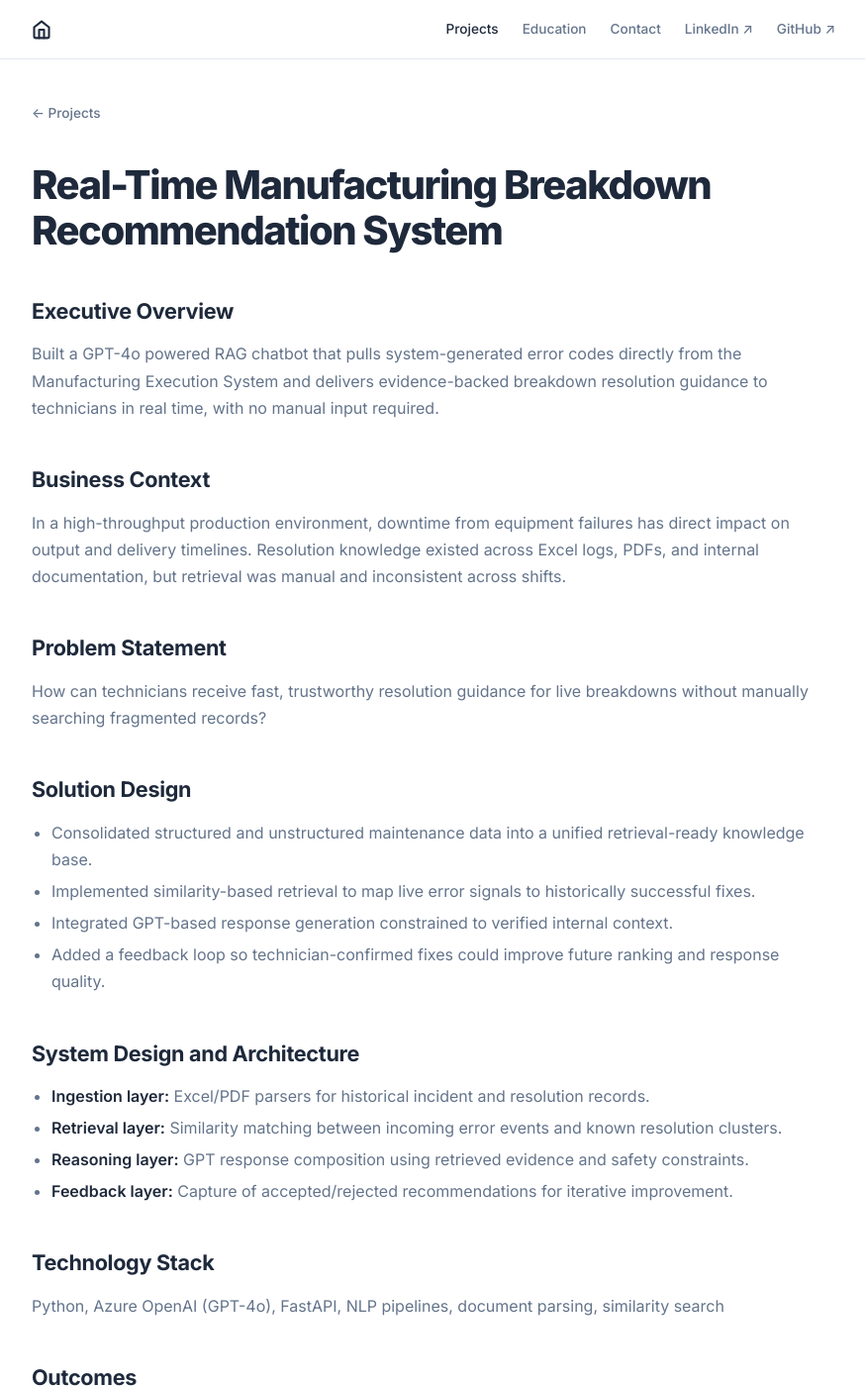
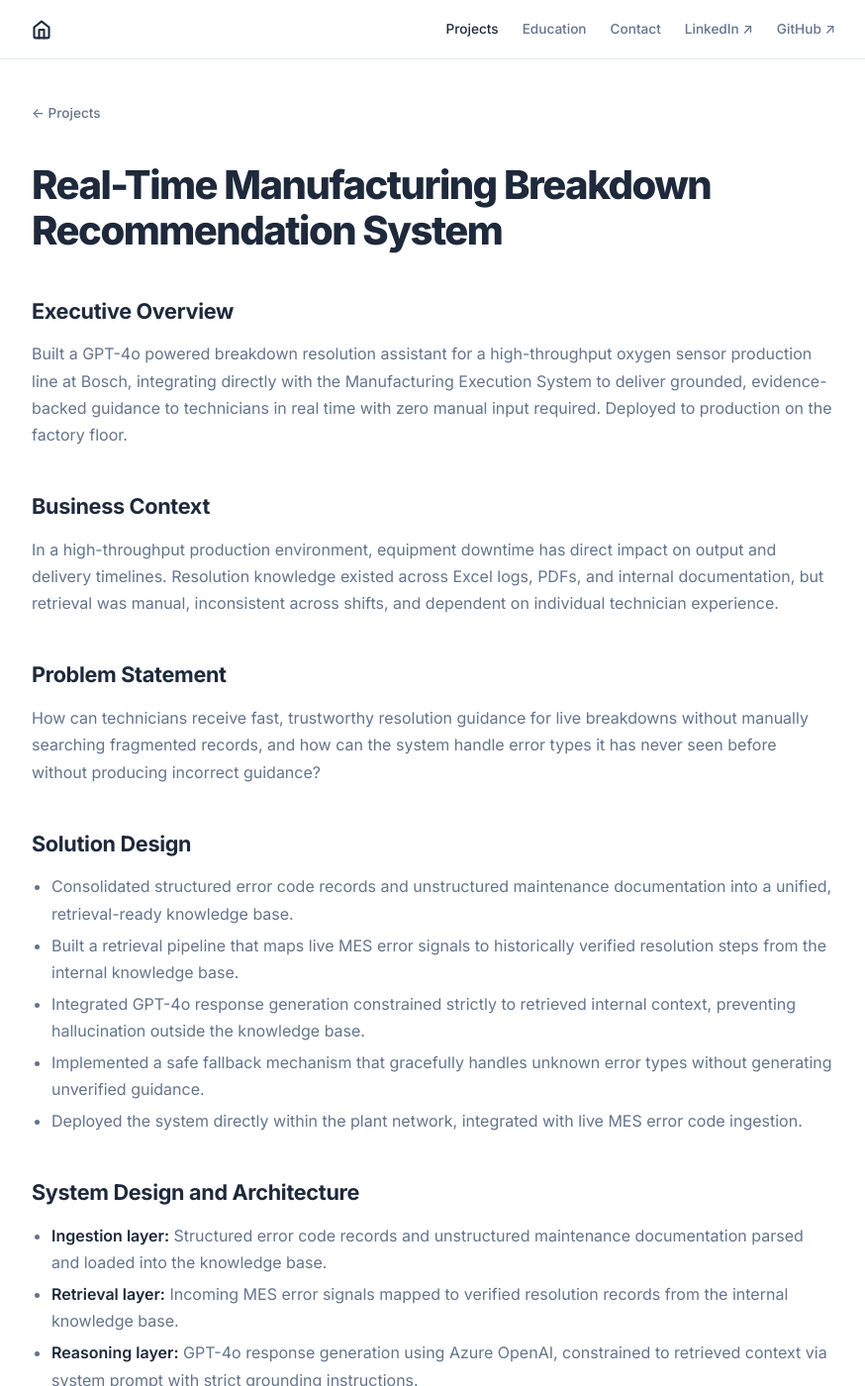
Before and after one commit to hithashri/hithashri.github.io, a Jekyll site: the page built from projects/recommendation-engine-chatbot.md, in a window 1280 px wide and 1400 px high. Shown: the whole window at 99% size, without its empty margins (202-1076 px from the left). Built offline with Jekyll 4.4.1, drawn with Linux system fonts in a browser that asks for light colours; some of the changed text lies outside the part shown.

Commit message:
new project included

````diff
--- /dev/null
+++ b/projects/mes-rag-chatbot.md
@@ -0,0 +1,84 @@
+---
+title: MES RAG Chatbot, Vector Search and Retrieval Architecture
+permalink: /projects/mes-rag-chatbot/
+---
+
+<a class="back-link" href="/projects.html">← Projects</a>
+
+# MES RAG Chatbot: Vector Search and Retrieval Architecture
+
+<div class="project-links">
+  <a href="https://github.com/hithashri/mes_rag_chatbot" class="btn btn-primary" target="_blank" rel="noopener">GitHub ↗</a>
+</div>
+
+## Executive Overview
+
+Built a fully functional RAG chatbot for a manufacturing use case, implementing the complete vector search pipeline from document ingestion through semantic retrieval to grounded LLM generation, with a human-in-the-loop knowledge base updater for handling out-of-distribution queries. Built independently to explore and implement the retrieval architecture underlying production RAG systems.
+
+## Motivation
+
+At Bosch, I built the production breakdown recommendation system that served technicians on the factory floor, but that project operated within proprietary infrastructure where the vector search, embedding pipeline, and retrieval logic were abstracted behind enterprise tooling. I did not get to build the RAG internals from scratch: choosing the embedding model, configuring the vector store, tuning retrieval thresholds, or designing fallback behaviour when the system encounters something outside its training distribution.
+
+I wanted to understand those mechanics at the implementation level: how chunking strategy affects retrieval quality, where cosine distance thresholds should sit to balance recall and hallucination risk, and what happens architecturally when a RAG system needs to extend its own knowledge base at runtime. This project was built to answer those questions hands-on.
+
+## Problem Statement
+
+How do you build a RAG system that knows when it does not know the answer, and what happens when it encounters a query outside its knowledge base?
+
+## Solution Design
+
+- Ingested both structured (CSV error codes) and unstructured (equipment manuals) data into a persistent local vector store using sentence-transformer embeddings.
+- Implemented semantic retrieval with a tunable cosine distance fallback threshold to detect low-confidence retrievals before they reach the generation layer.
+- Constrained LLM generation strictly to retrieved context to prevent hallucination.
+- Built a human-in-the-loop updater that triggers when retrieval confidence is low, allowing operators to extend the knowledge base interactively and automatically rebuild the vector index.
+
+## System Design and Architecture
+
+- **Ingestion layer (ingest.py):** Reads structured error code records from CSV and unstructured equipment manual text. Applies paragraph-level chunking on blank line boundaries. Embeds all documents using all-MiniLM-L6-v2 (384-dimensional vectors). Stores in a ChromaDB persistent collection with HNSW indexing and cosine similarity.
+- **Retrieval layer (retriever.py):** Embeds incoming query using the same sentence-transformer model. Queries ChromaDB for top-3 most semantically similar chunks. Applies cosine distance fallback threshold of 0.4; retrievals above this threshold trigger the fallback path. Returns results alongside a fallback_needed flag.
+- **Generation layer (generator.py):** Orchestrates the full pipeline. On successful retrieval, builds a grounded prompt with retrieved context and calls OpenAI gpt-4o-mini at temperature 0.2 with strict instructions to answer only from provided context. On fallback, routes to the updater.
+- **Updater layer (updater.py):** Human-in-the-loop component for unknown queries. Collects new error code details via CLI, checks for duplicates, appends to the CSV, and fully rebuilds the vector index from scratch.
+
+## Data Flow
+
+```
+User Query
+    │
+    ▼
+generator.generate()
+    │
+    ├── retriever.retrieve()
+    │       ├── Embed query (all-MiniLM-L6-v2)
+    │       ├── Query ChromaDB (top-3, cosine)
+    │       └── Return results + fallback_needed flag
+    │
+    ├── [distance <= 0.4] → Build grounded prompt → gpt-4o-mini → Answer
+    │
+    └── [distance > 0.4] → updater.run_updater()
+                                ├── Collect new error via CLI
+                                ├── Append to CSV
+                                └── Full re-index (delete + rebuild ChromaDB)
+```
+
+## Notable Design Decisions
+
+- **Local embeddings, cloud LLM:** Embedding computation runs entirely locally using sentence-transformers (fast, free, no API calls). OpenAI is called only for the final generation step, minimizing latency and cost.
+- **Fallback threshold (0.4):** A custom cosine distance cutoff that determines when to admit the system does not have a good answer rather than generating a low-confidence response. Prevents hallucination at the retrieval gate rather than relying solely on the LLM.
+- **Paragraph-level chunking:** The equipment manual is split on blank line boundaries rather than fixed-size windows, preserving semantic coherence of each chunk.
+- **Full rebuild on update:** When new data is added, the collection is deleted and rebuilt from scratch rather than incrementally upserted, ensuring index consistency.
+
+## Technology Stack
+
+Python, ChromaDB (HNSW, cosine similarity), Sentence-Transformers (all-MiniLM-L6-v2, 384-dim), OpenAI (gpt-4o-mini), Pandas, FastAPI (planned REST layer)
+
+## Data Sources
+
+- **error_codes.csv:** 15 structured MES error codes (ERR-001 to ERR-015) with descriptions, assembly lines, stations, and multi-step resolution procedures.
+- **equipment_manuals.txt:** Synthetic plant operations manual covering assembly lines A/B/C, 8 stations, shift schedules, escalation procedures, quarantine zones, and safety protocols.
+
+## Outcomes
+
+- Fully functional CLI-based RAG pipeline from ingestion through retrieval to grounded generation.
+- Fallback threshold correctly identifies out-of-distribution queries before they reach the LLM.
+- Human-in-the-loop updater extends the knowledge base at runtime and rebuilds the vector index automatically.
+- Demonstrates end-to-end understanding of the RAG architecture: chunking strategy, embedding model selection, vector store configuration, retrieval confidence gating, and grounded generation.
--- a/projects/recommendation-engine-chatbot.md
+++ b/projects/recommendation-engine-chatbot.md
@@ -9,44 +9,44 @@ permalink: /projects/recommendation-engine-chatbot/
 
 ## Executive Overview
 
-Built a GPT-4o powered RAG chatbot that pulls system-generated error codes directly from the Manufacturing Execution System and delivers evidence-backed breakdown resolution guidance to technicians in real time, with no manual input required.
+Built a GPT-4o powered breakdown resolution assistant for a high-throughput oxygen sensor production line at Bosch, integrating directly with the Manufacturing Execution System to deliver grounded, evidence-backed guidance to technicians in real time with zero manual input required. Deployed to production on the factory floor.
 
 ## Business Context
 
-In a high-throughput production environment, downtime from equipment failures has direct impact on output and delivery timelines. Resolution knowledge existed across Excel logs, PDFs, and internal documentation, but retrieval was manual and inconsistent across shifts.
+In a high-throughput production environment, equipment downtime has direct impact on output and delivery timelines. Resolution knowledge existed across Excel logs, PDFs, and internal documentation, but retrieval was manual, inconsistent across shifts, and dependent on individual technician experience.
 
 ## Problem Statement
 
-How can technicians receive fast, trustworthy resolution guidance for live breakdowns without manually searching fragmented records?
+How can technicians receive fast, trustworthy resolution guidance for live breakdowns without manually searching fragmented records, and how can the system handle error types it has never seen before without producing incorrect guidance?
 
 ## Solution Design
 
-- Consolidated structured and unstructured maintenance data into a unified retrieval-ready knowledge base.
-- Implemented similarity-based retrieval to map live error signals to historically successful fixes.
-- Integrated GPT-based response generation constrained to verified internal context.
-- Added a feedback loop so technician-confirmed fixes could improve future ranking and response quality.
+- Consolidated structured error code records and unstructured maintenance documentation into a unified, retrieval-ready knowledge base.
+- Built a retrieval pipeline that maps live MES error signals to historically verified resolution steps from the internal knowledge base.
+- Integrated GPT-4o response generation constrained strictly to retrieved internal context, preventing hallucination outside the knowledge base.
+- Implemented a safe fallback mechanism that gracefully handles unknown error types without generating unverified guidance.
+- Deployed the system directly within the plant network, integrated with live MES error code ingestion.
 
 ## System Design and Architecture
 
-- **Ingestion layer:** Excel/PDF parsers for historical incident and resolution records.
-- **Retrieval layer:** Similarity matching between incoming error events and known resolution clusters.
-- **Reasoning layer:** GPT response composition using retrieved evidence and safety constraints.
-- **Feedback layer:** Capture of accepted/rejected recommendations for iterative improvement.
-
-<!-- Add your draw.io architecture diagram here later: assets/diagrams/recommendation-system-architecture.png -->
+- **Ingestion layer:** Structured error code records and unstructured maintenance documentation parsed and loaded into the knowledge base.
+- **Retrieval layer:** Incoming MES error signals mapped to verified resolution records from the internal knowledge base.
+- **Reasoning layer:** GPT-4o response generation using Azure OpenAI, constrained to retrieved context via system prompt with strict grounding instructions.
+- **Fallback layer:** Confidence-gated fallback logic that detects low-confidence retrievals and returns a safe, explicit non-answer rather than a hallucinated response.
+- **Deployment layer:** FastAPI backend, deployed on-premise within the Bosch plant network.
 
 ## Technology Stack
 
-Python, Azure OpenAI (GPT-4o), FastAPI, NLP pipelines, document parsing, similarity search
+Python, Azure OpenAI (GPT-4o), FastAPI, structured and unstructured document parsing, on-premise deployment
 
 ## Outcomes
 
-- **96% accuracy** on known failure cases with evidence-backed recommendations.
-- **100% safe fallback rate** for unseen error types, preventing incorrect guidance.
-- Automated error code ingestion from MES with zero manual input.
+- **96% accuracy** on known failure cases with evidence-backed, grounded recommendations.
+- **100% safe fallback rate** for unseen error types, preventing incorrect guidance from reaching the factory floor.
+- Zero manual input required from technicians; error codes ingested directly from MES.
 - Reduced production downtime on the oxygen sensor line.
-- Established a continuously improving, retrieval-backed support workflow.
+- Successfully deployed as a production system within the Bosch plant network.
 
-## Confidentiality Note
+## Note
 
-Specific internal datasets, system identifiers, and implementation details are intentionally abstracted.
+This was a production system built on proprietary Bosch infrastructure. Specific datasets, internal system identifiers, and implementation details are intentionally abstracted. A standalone RAG prototype implementing the core vector search architecture is [documented separately](/projects/mes-rag-chatbot/).
````
Also changed, not shown: projects.md (+11 -2 lines), projects/llm-validation-framework.md (+6 -6 lines), 2 other files.
